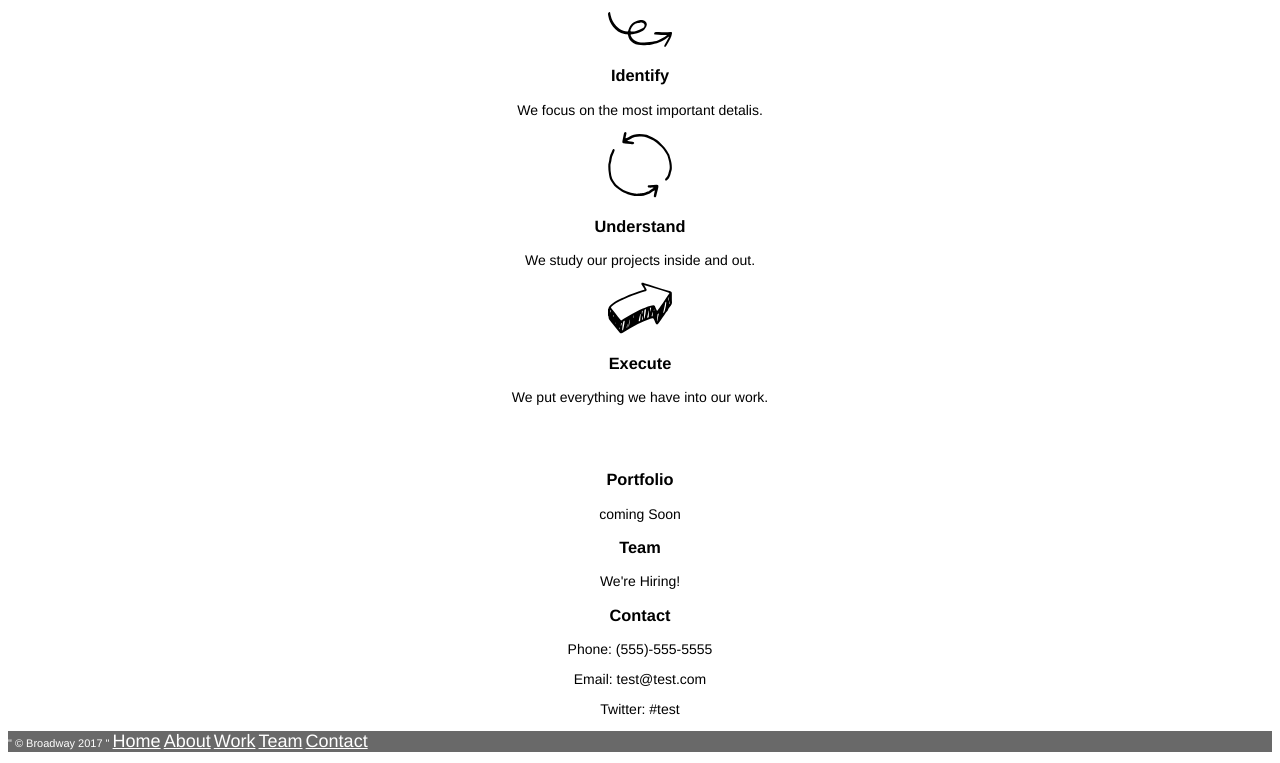
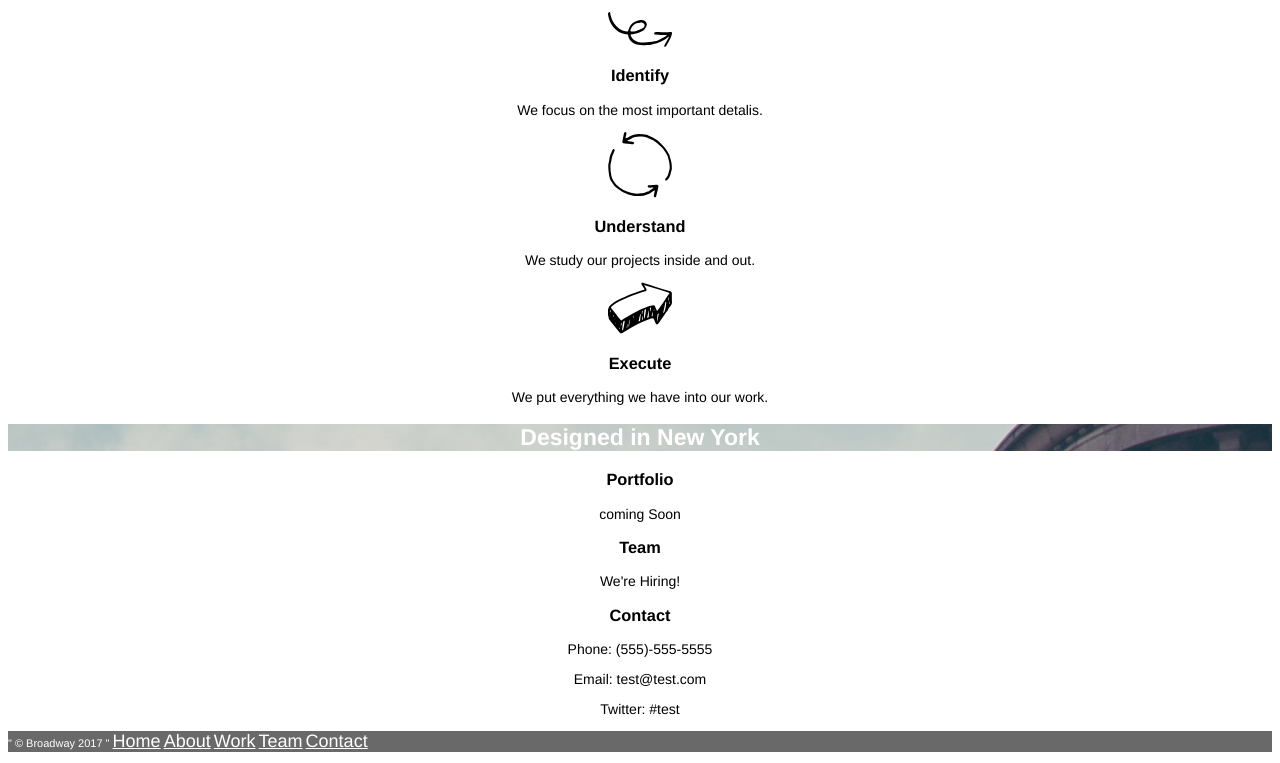
Before and after one commit to elissner/broadway, a plain HTML site: page index.html in a window 1280 px wide. Shown: the part 413-1176 px from the top of the page. Drawn offline with Linux system fonts and the light colour scheme; files whose address does not match are found by name.

Commit message:
absolut refrence

```diff
--- a/resources/css/style.css
+++ b/resources/css/style.css
@@ -11,7 +11,7 @@ h1{
 }
 
 .hero{
-  background-image: url("Broadway/resources/images/building.png");
+  background-image: url("/Users/eriklissner/Documents/Webprojects/Broadway/resources/images/building.png");
 }
 
 .btn-nav{
```
